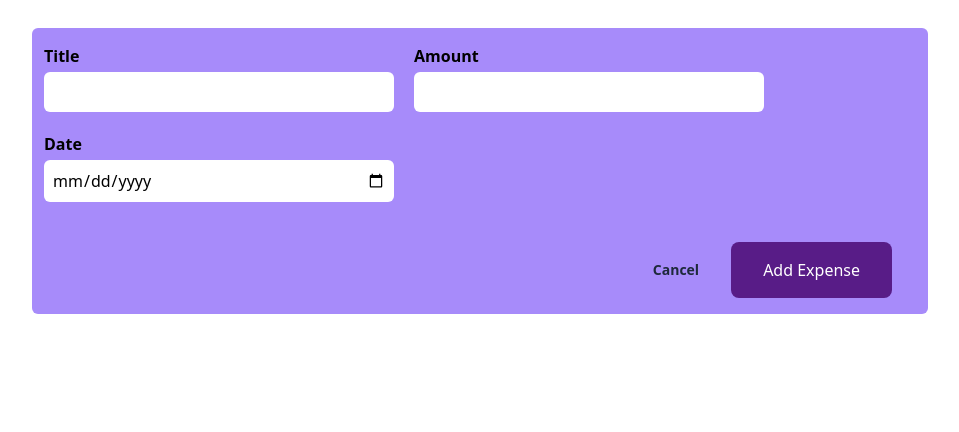
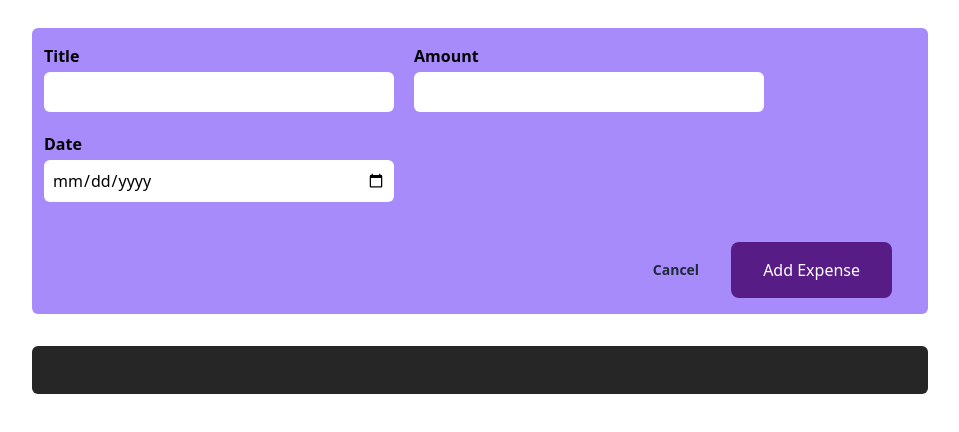
Before and after one commit to Armin-Fullstack/Expenses-Tracker, a React (Vite) app: page / in a window 1280 px wide. Shown: the top 432 px of the page, without its empty margins (160-1119 px from the left). Built offline with nearby package versions, Linux system fonts and the light colour scheme.

Commit message:
Feat: Implemented expenses container

```diff
--- a/src/components/Expenses.jsx
+++ b/src/components/Expenses.jsx
@@ -4,6 +4,9 @@ const Expenses = () => {
   return (
     // main container
     <div className="main-container mt-8">
+        {/* expenses container  */}
+        <div className="bg-[rgba(0,0,0,0.85)] flex flex-col rounded-md px-3 py-6 space-y-4">
+        </div>
     </div>
   )
 }
```
